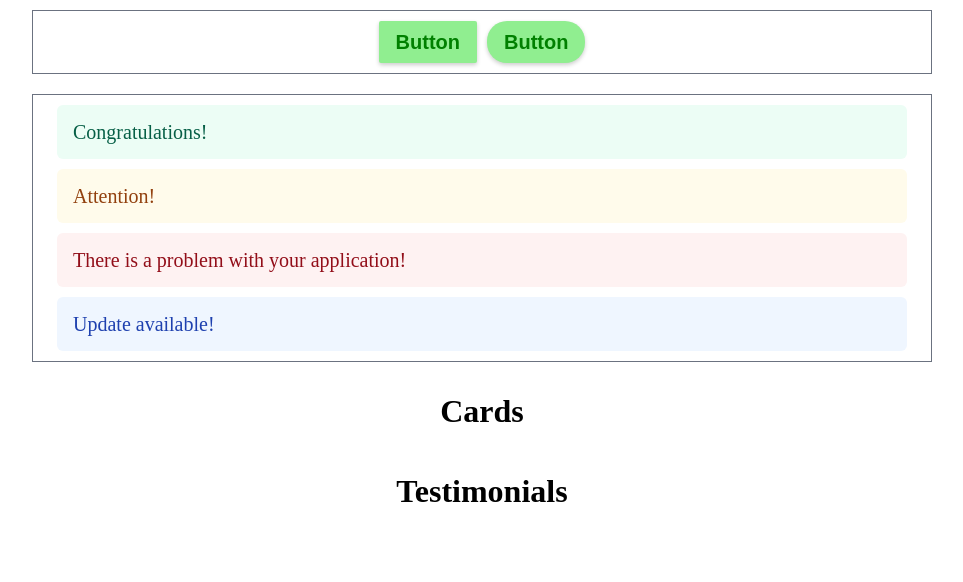
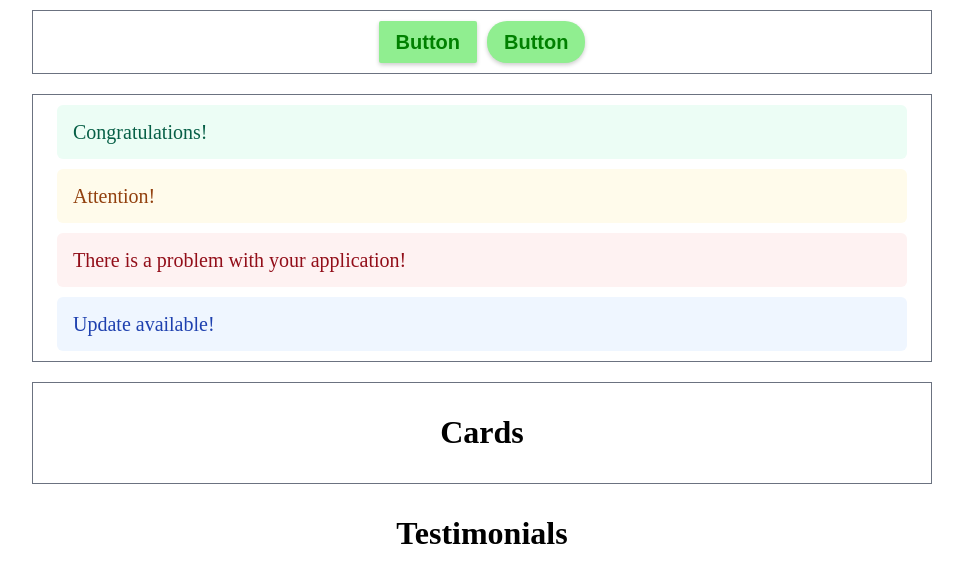
Before and after one commit to Purna-ASU/component-library, a React (Vite) app: page / in a window 1280 px wide. Shown: the top 582 px of the page, without its empty margins (158-1121 px from the left). Built offline with nearby package versions, Linux system fonts and the light colour scheme.

Commit message:
Set up the card component

```diff
--- a/src/App.css
+++ b/src/App.css
@@ -177,3 +177,17 @@ button.button-Pink {
   color: #1C51B9;
   font-size: 15px;
 }
+
+
+/* -------------------------------CARD DIVISION STYLINGS------------------------------*/
+
+.cardDiv {
+  width: 900px;
+  display: flex;
+  flex-direction: row;
+  justify-content: center;
+  margin: 10px;
+  padding: 10px;
+  border: 1px solid #6B7280;
+  gap: 10px;
+}
--- a/src/App.jsx
+++ b/src/App.jsx
@@ -38,7 +38,10 @@ function App() {
         }
       </div>
 
-      <Card />
+      <div className='cardDiv'>
+        <Card />
+      </div>
+
       <Testimonials />
     </main>
   )
```
